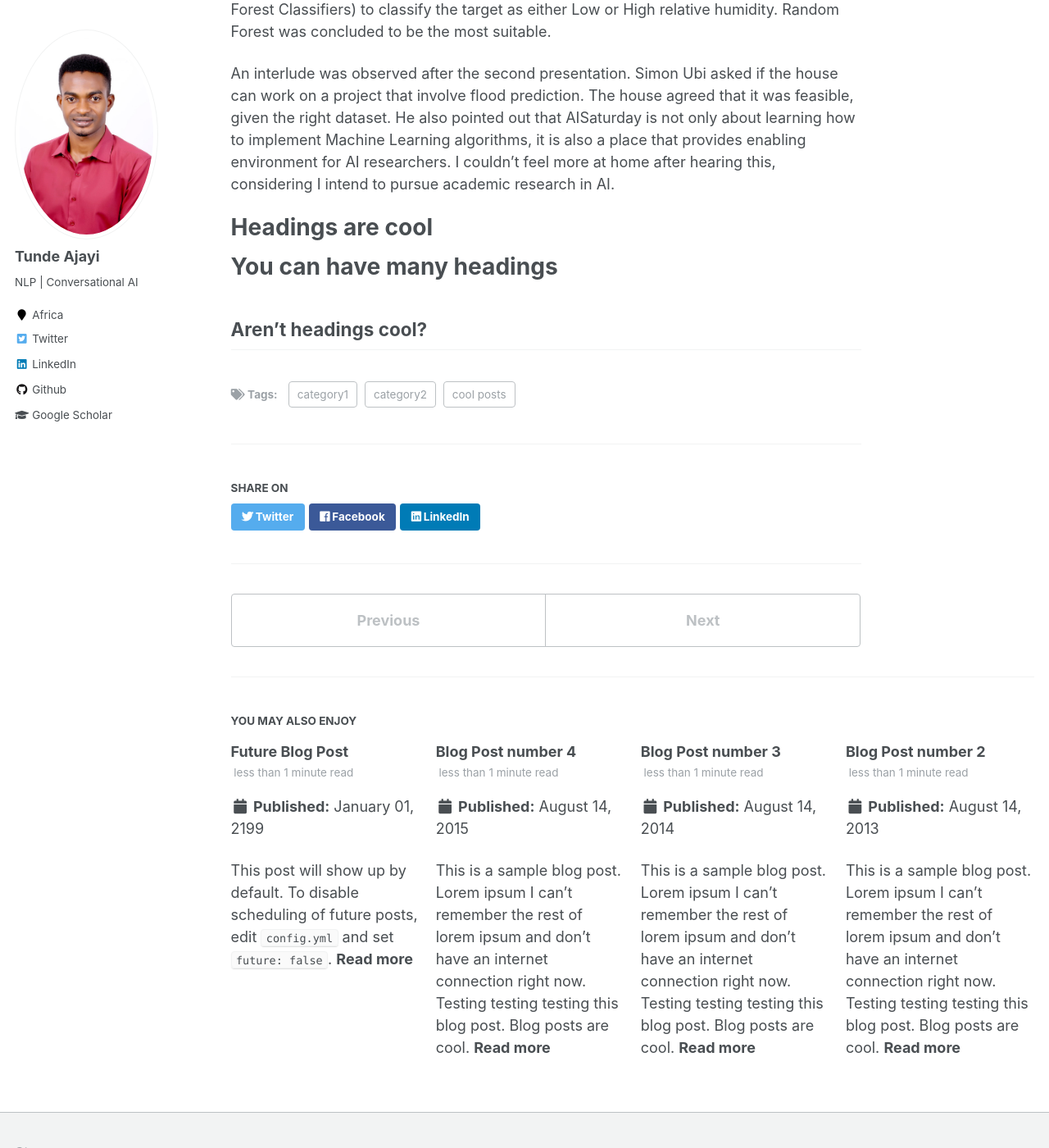
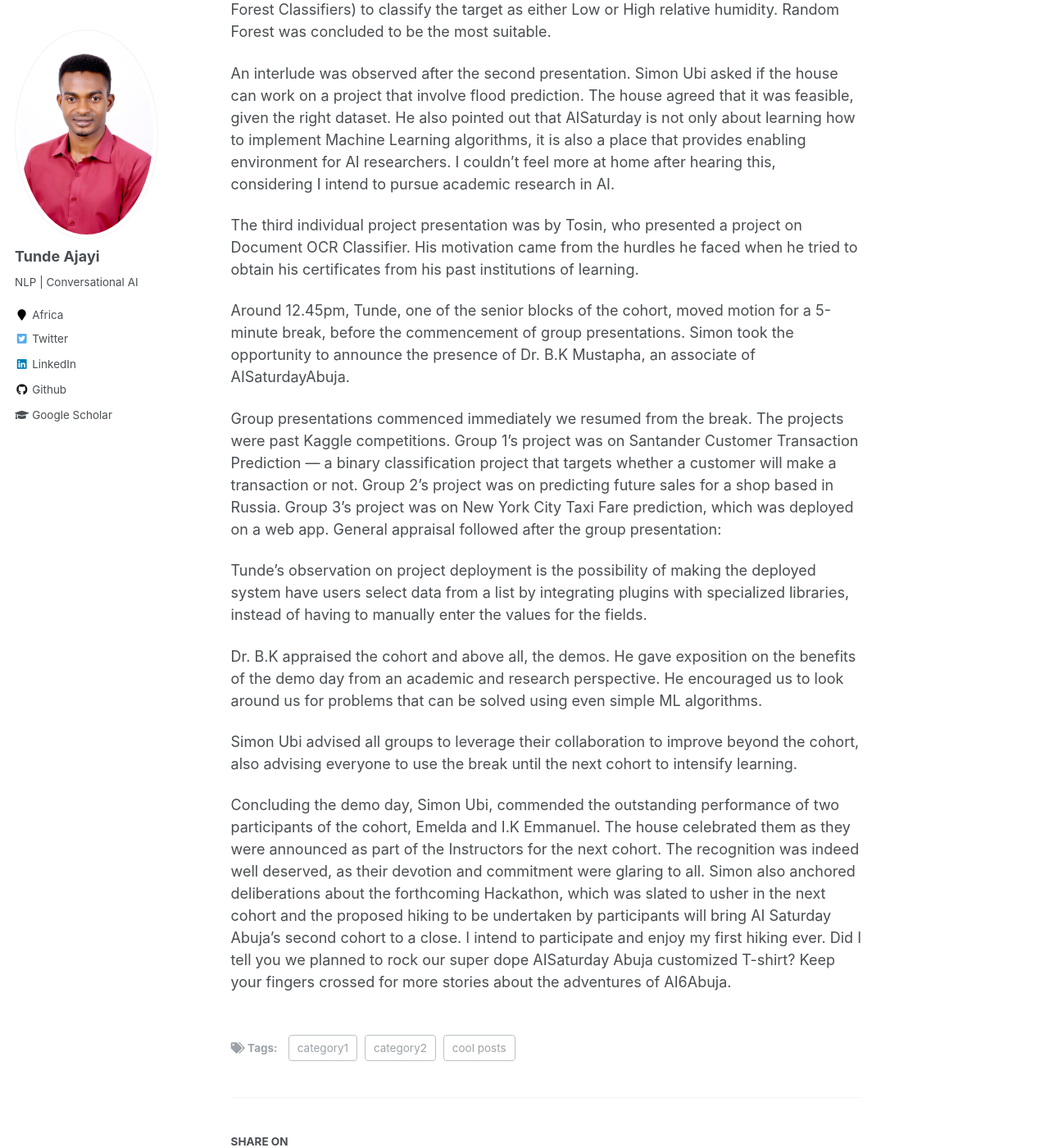
Before and after one commit to tundeajayi/tundeajayi.github.io, a Jekyll site: the page built from _posts/2012-08-14-blog-post-1.md, in a window 1280 px wide and 1400 px high, scrolled down 1381 px. Shown: the whole window at 82% size. Built offline with Jekyll 4.4.1, drawn with Linux system fonts in a browser that asks for light colours; some of the changed text lies outside the part shown.

Commit message:
add portfolio

```diff
--- a/_data/navigation.yml
+++ b/_data/navigation.yml
@@ -9,6 +9,9 @@ main:
   - title: "Teaching"
     url: /teaching/
 
+  - title: "Portfolio"
+    url: /portfolio/
+
   - title: "Blog Posts"
     url: /year-archive/
 
--- a/_posts/2012-08-14-blog-post-1.md
+++ b/_posts/2012-08-14-blog-post-1.md
@@ -24,11 +24,16 @@ Next came Sumayyah Musa, who presented a ML project on Relative Humidity Predict
 
 An interlude was observed after the second presentation. Simon Ubi asked if the house can work on a project that involve flood prediction. The house agreed that it was feasible, given the right dataset. He also pointed out that AISaturday is not only about learning how to implement Machine Learning algorithms, it is also a place that provides enabling environment for AI researchers. I couldn’t feel more at home after hearing this, considering I intend to pursue academic research in AI.
 
-Headings are cool
-======
+The third individual project presentation was by Tosin, who presented a project on Document OCR Classifier. His motivation came from the hurdles he faced when he tried to obtain his certificates from his past institutions of learning.
 
-You can have many headings
-======
+Around 12.45pm, Tunde, one of the senior blocks of the cohort, moved motion for a 5-minute break, before the commencement of group presentations. Simon took the opportunity to announce the presence of Dr. B.K Mustapha, an associate of AISaturdayAbuja.
 
-Aren't headings cool?
-------
+Group presentations commenced immediately we resumed from the break. The projects were past Kaggle competitions. Group 1’s project was on Santander Customer Transaction Prediction — a binary classification project that targets whether a customer will make a transaction or not. Group 2’s project was on predicting future sales for a shop based in Russia. Group 3’s project was on New York City Taxi Fare prediction, which was deployed on a web app. General appraisal followed after the group presentation:
+
+Tunde’s observation on project deployment is the possibility of making the deployed system have users select data from a list by integrating plugins with specialized libraries, instead of having to manually enter the values for the fields.
+
+Dr. B.K appraised the cohort and above all, the demos. He gave exposition on the benefits of the demo day from an academic and research perspective. He encouraged us to look around us for problems that can be solved using even simple ML algorithms.
+
+Simon Ubi advised all groups to leverage their collaboration to improve beyond the cohort, also advising everyone to use the break until the next cohort to intensify learning.
+
+Concluding the demo day, Simon Ubi, commended the outstanding performance of two participants of the cohort, Emelda and I.K Emmanuel. The house celebrated them as they were announced as part of the Instructors for the next cohort. The recognition was indeed well deserved, as their devotion and commitment were glaring to all. Simon also anchored deliberations about the forthcoming Hackathon, which was slated to usher in the next cohort and the proposed hiking to be undertaken by participants will bring AI Saturday Abuja’s second cohort to a close. I intend to participate and enjoy my first hiking ever. Did I tell you we planned to rock our super dope AISaturday Abuja customized T-shirt? Keep your fingers crossed for more stories about the adventures of AI6Abuja.
```
